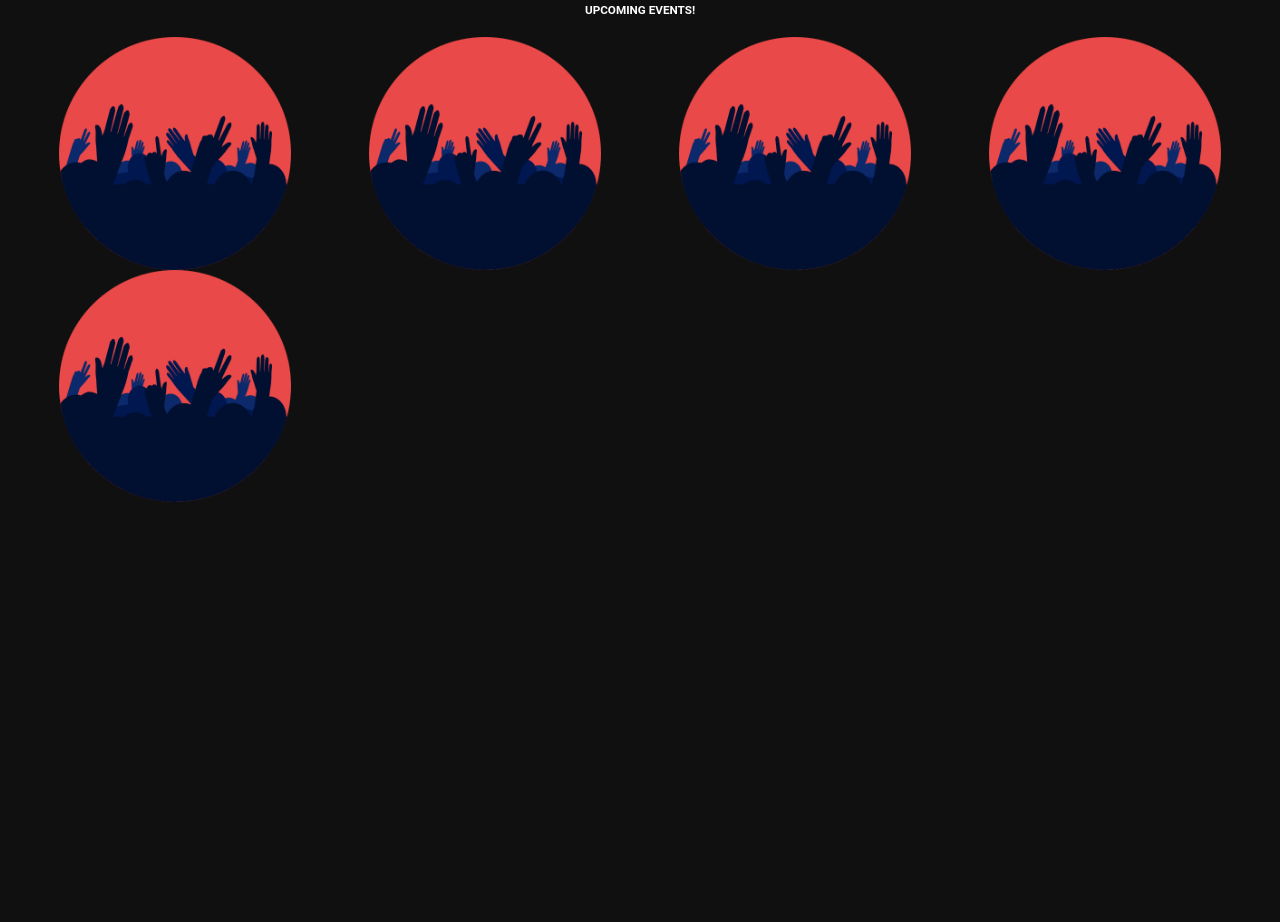
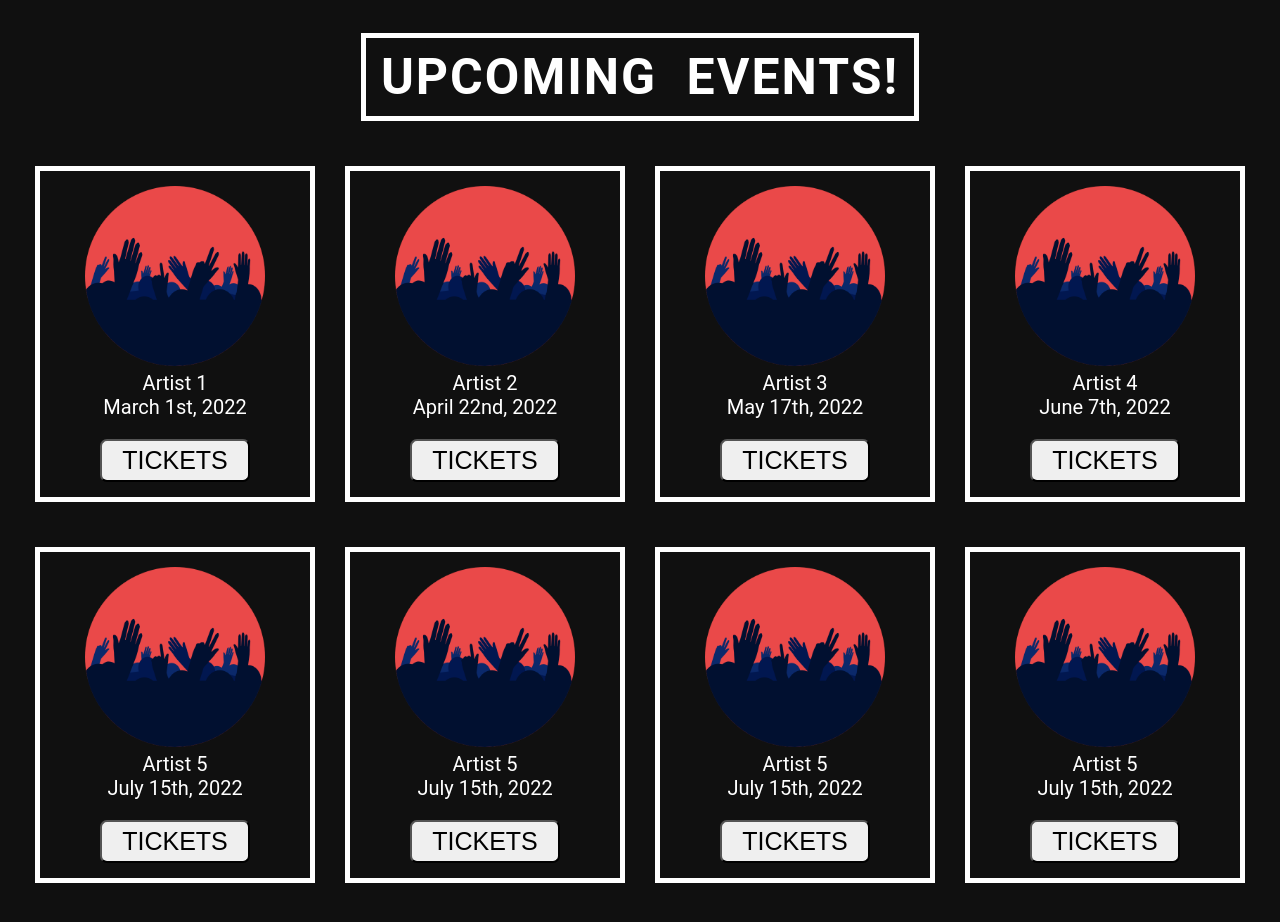
Before and after one commit to CodyCreatesCode/outerLimitsEntertainment, a plain HTML site: page index.html in a window 1280 px wide. Shown: the part 1140-2062 px from the top of the page. Before the commit the page ends 1662 px from the top, so only its background shows below. Drawn offline with Linux system fonts and the light colour scheme.

```diff
--- a/css/styles.css
+++ b/css/styles.css
@@ -14,8 +14,10 @@
 }
 /* NAVIGATION */
 .navigation {
-    z-index: 1;
+    z-index: 100;
     background-color: #101010;
+    top: 0;
+    position: sticky;
 }
 
 .navbar li {
@@ -112,13 +114,38 @@
 .events-container {
     text-align: center;
     color: white;
+    margin-top: 50px;
+}
+
+.events-container h3 {
+    font-size: 5rem;
+    display: inline-block;
+    border: 5px solid white;
+    padding: 10px 15px;
+    letter-spacing: 2px;
+    word-spacing: 15px;
 }
 
 .event-tickets-wrapper {
     display: grid;
     grid-template-columns: repeat(4, 1fr);
     justify-items: center;
-    padding: 20px;
+    padding: 30px 20px;
+    grid-gap: 15px 0px;
+    font-size: 2rem;
+}
+
+.artist {
+    border: 5px solid white;
+    padding: 15px;
+    margin: 15px;
+}
+
+.artist button {
+    font-size: 2.5rem;
+    border-radius: 7px;
+    padding: 5px 20px;
+    margin: 20px 0px 0px;
 }
 
 .artist-image {
--- a/index.html
+++ b/index.html
@@ -55,11 +55,54 @@
     <div class="events-container">
         <h3>UPCOMING EVENTS!</h3>
         <div class="event-tickets-wrapper">
-            <img src="./images/artist-img1.png" alt="artist" class="artist-image">
-            <img src="./images/artist-img1.png" alt="artist" class="artist-image">
-            <img src="./images/artist-img1.png" alt="artist" class="artist-image">
-            <img src="./images/artist-img1.png" alt="artist" class="artist-image">
-            <img src="./images/artist-img1.png" alt="artist" class="artist-image">
+            <div class="artist">
+                <img src="./images/artist-img1.png" alt="artist" class="artist-image">
+                <header>Artist 1</header>
+                <p>March 1st, 2022</p>
+                <a href="https://www.ticketmaster.com/"><button>TICKETS</button></a>
+            </div>
+            <div class="artist">
+                <img src="./images/artist-img1.png" alt="artist" class="artist-image">
+                <header>Artist 2</header>
+                <p>April 22nd, 2022</p>
+                <a href="https://www.ticketmaster.com/"><button>TICKETS</button></a>
+            </div>
+            <div class="artist">
+                <img src="./images/artist-img1.png" alt="artist" class="artist-image">
+                <header>Artist 3</header>
+                <p>May 17th, 2022</p>
+                <a href="https://www.ticketmaster.com/"><button>TICKETS</button></a>
+            </div>
+            <div class="artist">
+                <img src="./images/artist-img1.png" alt="artist" class="artist-image">
+                <header>Artist 4</header>
+                <p>June 7th, 2022</p>
+                <a href="https://www.ticketmaster.com/"><button>TICKETS</button></a>
+            </div>
+            <div class="artist">
+                <img src="./images/artist-img1.png" alt="artist" class="artist-image">
+                <header>Artist 5</header>
+                <p>July 15th, 2022</p>
+                <a href="https://www.ticketmaster.com/"><button>TICKETS</button></a>
+            </div>
+            <div class="artist">
+                <img src="./images/artist-img1.png" alt="artist" class="artist-image">
+                <header>Artist 5</header>
+                <p>July 15th, 2022</p>
+                <a href="https://www.ticketmaster.com/"><button>TICKETS</button></a>
+            </div>
+            <div class="artist">
+                <img src="./images/artist-img1.png" alt="artist" class="artist-image">
+                <header>Artist 5</header>
+                <p>July 15th, 2022</p>
+                <a href="https://www.ticketmaster.com/"><button>TICKETS</button></a>
+            </div>
+            <div class="artist">
+                <img src="./images/artist-img1.png" alt="artist" class="artist-image">
+                <header>Artist 5</header>
+                <p>July 15th, 2022</p>
+                <a href="https://www.ticketmaster.com/"><button>TICKETS</button></a>
+            </div>
         </div>
     </div>
     <!-- <div class="contact-container"></div>
```
